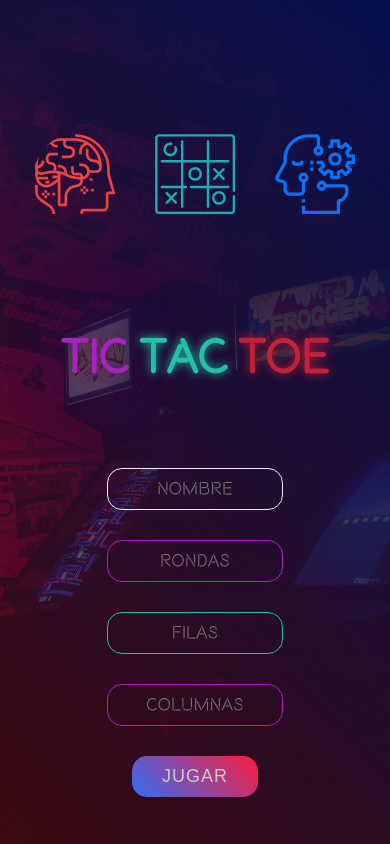
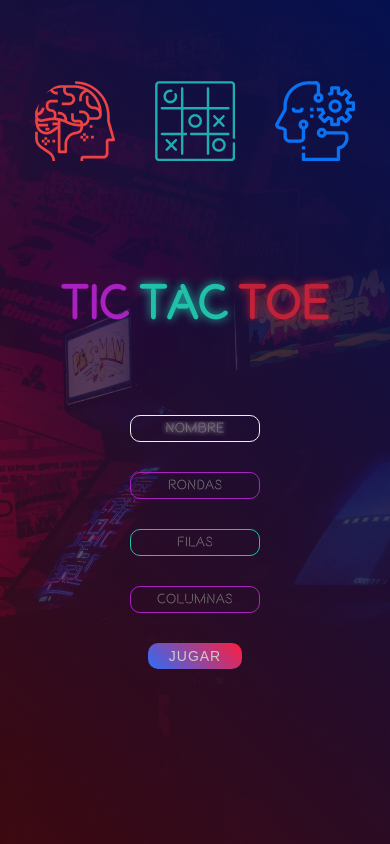
Before and after one commit to willingtonortiz/TicTacToe, an Angular app: page /pantalla-juego in a window 390 px wide. Built offline with nearby package versions, Linux system fonts and the light colour scheme.

Commit message:
Se corrigieron los errores de responsive en mobile

```diff
--- a/src/app/app.component.scss
+++ b/src/app/app.component.scss
@@ -18,7 +18,7 @@
 
 @media screen and ( max-width:1920px){
 	.appContenedor{
-		justify-content: space-between;
+		justify-content: flex-start;
 
 	}
 }
--- a/src/app/juego/juego.component.scss
+++ b/src/app/juego/juego.component.scss
@@ -45,6 +45,7 @@
 		#juegoNombreJugador {
 			border: 1px solid #eee;
 			color: #eee;
+			text-shadow: 0 0 5px  #eee;
 		}
 		#juegoRondas {
 			border: 1px solid #aa21c1;
@@ -142,17 +143,22 @@
 
 ::ng-deep .juegoContenedor {
 	position: absolute;
-	background: dodgerblue;
+	background: linear-gradient(
+		45deg, rgba(97, 7, 7, .92), rgba(5, 17, 79, 1)
+	);
 	z-index: 10;
 	top: 0;
 	left: 0;
 	width: 100%;
 	height: 100%;
+	display: flex;
+	justify-content: center;
 	flex-direction: column;
 	align-items: center;
 	#juegoMensaje {
 		margin: 50px 0 0 0;
 		color: #eee;
+		font-family: mySpace;
 	}
 	.juegoCerrar {
 		display: none;
@@ -160,9 +166,6 @@
 	display: none;
 }
 
-.neonAnimate {
-	animation: neonAI 6s linear;
-}
 
 .reload-animation {
 	z-index: 1 !important;
@@ -236,3 +239,16 @@
 		opacity: 1;
 	}
 }
+
+
+@media only screen and ( max-width:480px){
+	#contenedorDatos{
+		.datos-form{
+			input{
+				padding: 5px 15px;
+				border-radius: 10px;
+				font-size: 14px;
+			}
+		}
+	}
+}
```
